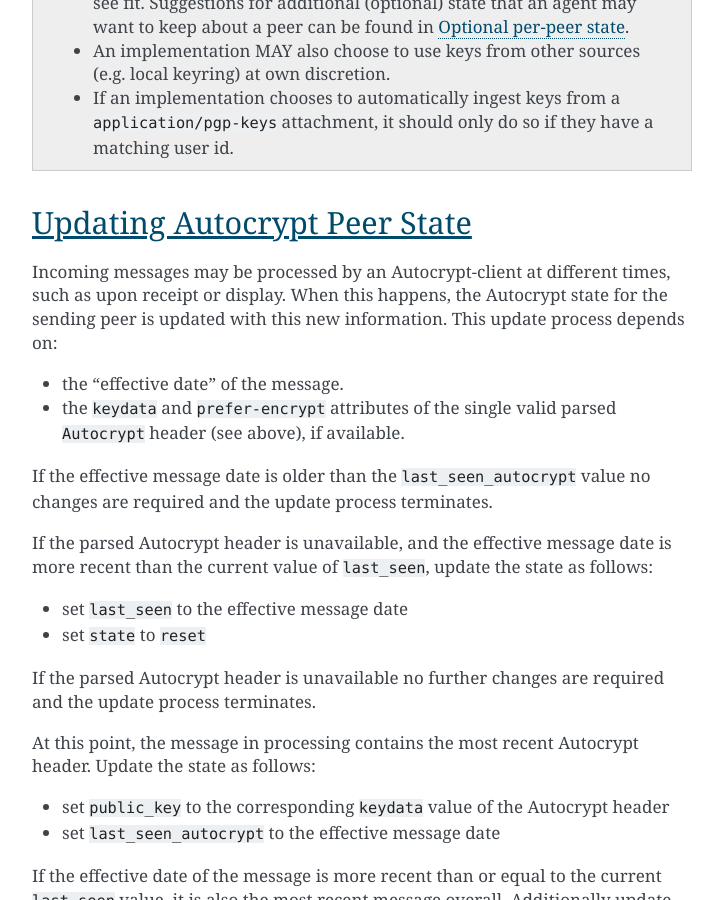
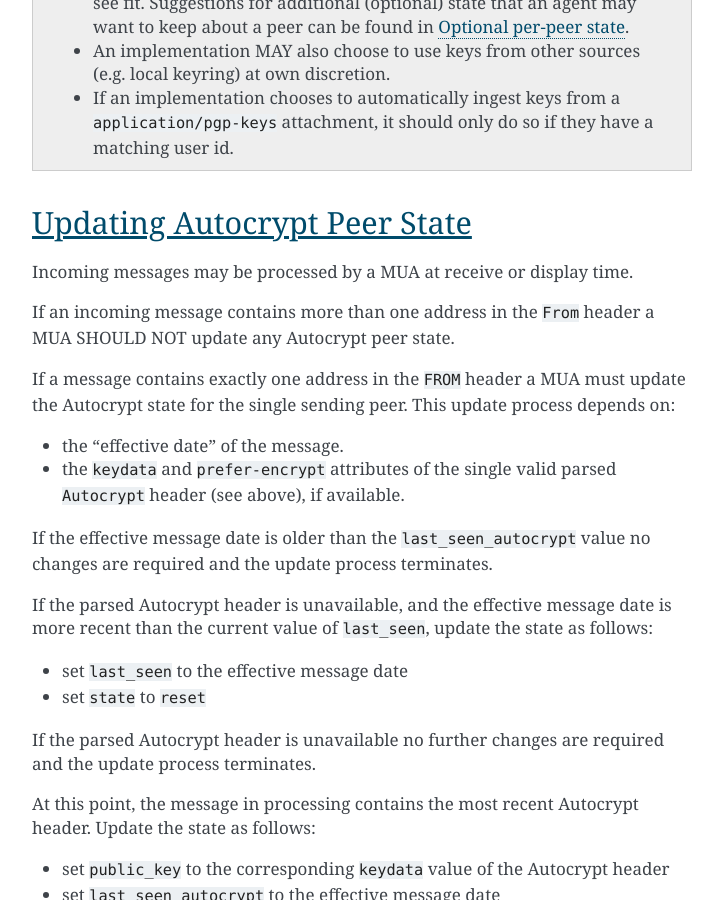
Before and after one commit to autocrypt/autocrypt, a Sphinx documentation site: the page built from doc/level1.rst, in a window 1280 px wide and 900 px high, scrolled down 6254 px. Shown: the whole window, without its empty margins (388-1111 px from the left). Built offline with Sphinx 7.4.7, drawn with Linux system fonts in a browser that asks for light colours.

Commit message:
fix #138
after some discussion with azul, dkg and vincent
i just went for "don't update any autocrypt state for message
with multiple From addresses" to resolve this issue.

```diff
--- a/doc/level1.rst
+++ b/doc/level1.rst
@@ -264,10 +264,11 @@
 Updating Autocrypt Peer State
 -----------------------------
 
-Incoming messages may be processed by an Autocrypt-client at different
-times, such as upon receipt or display. When this happens, the
-Autocrypt state for the sending peer is updated with this new
-information. This update process depends on:
+Incoming messages may be processed by a MUA at receive or display time.
+
+If an incoming message contains more than one address in the ``From`` header a MUA SHOULD NOT update any Autocrypt peer state.
+
+If a message contains exactly one address in the ``FROM`` header a MUA must update the Autocrypt state for the single sending peer.  This update process depends on:
 
 - the "effective date" of the message.
 
```
